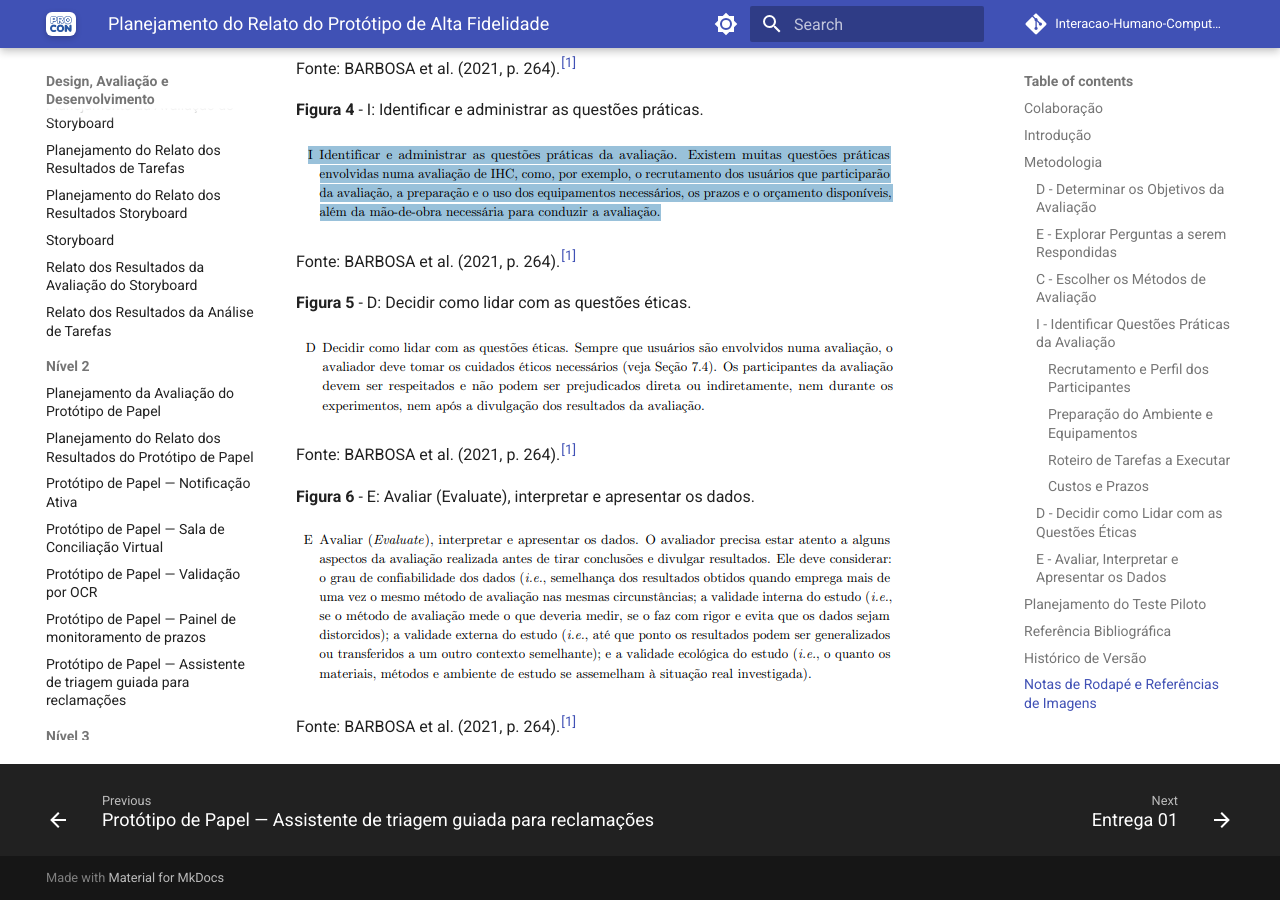
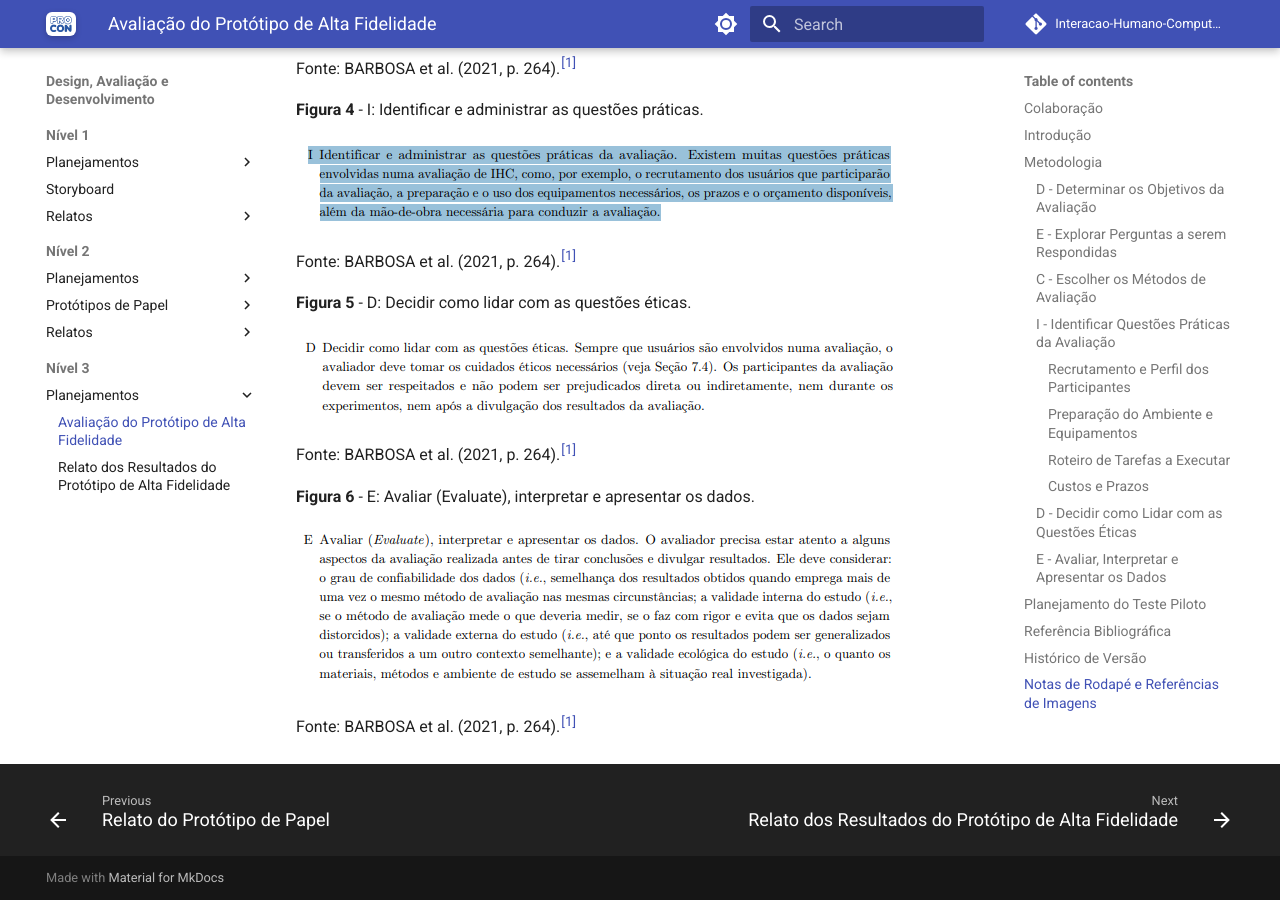
Before and after one commit to Interacao-Humano-Computador/2026.1-Grupo03, an MkDocs documentation site: the page built from docs/design-avaliacao/planejamento-relato-prototipo-alta-fidelidade.md, in a window 1280 px wide and 900 px high, scrolled down 5610 px. Built offline with MkDocs 1.6.1 and Material for MkDocs 9.7.7, drawn with Linux system fonts in a browser that asks for light colours; comment, search, counter and statistics services are not loaded; some of the changed text lies outside the part shown.

Commit message:
feat: add planning artifact for high-fidelity prototype results and update relevant documentation links

```diff
--- a/docs/design-avaliacao/planejamento-relato-prototipo-alta-fidelidade.md
+++ b/docs/design-avaliacao/planejamento-relato-prototipo-alta-fidelidade.md
@@ -1,7 +1,8 @@
 # Planejamento da Avaliação do Protótipo de Alta Fidelidade — Assistente de Triagem Guiada
 
 ## Colaboração
-Colaboração referente à Etapa 6 do projeto.
+Colaboração referente à [Etapa 6](../planejamento/cronograma-executado.md)
+
 
 | Autores | Contribuiu |
 |---|---|
--- a/mkdocs.yml
+++ b/mkdocs.yml
@@ -80,23 +80,31 @@
           - Guia de Estilo: analise-requisitos/guia-estilo.md
   - Design, Avaliação e Desenvolvimento:
       - Nível 1:
-          - Planejamento da Avaliação de Tarefas: design-avaliacao/planejamento-avaliacao-tarefas.md
-          - Planejamento da Avaliação do Storyboard: design-avaliacao/planejamento-avaliacao-storyboard.md
-          - Planejamento do Relato dos Resultados de Tarefas: design-avaliacao/planejamento-relato-tarefas.md
-          - Planejamento do Relato dos Resultados Storyboard: design-avaliacao/planejamento-relato-storyboard.md
+          - Planejamentos:
+              - Avaliação de Tarefas: design-avaliacao/planejamento-avaliacao-tarefas.md
+              - Avaliação do Storyboard: design-avaliacao/planejamento-avaliacao-storyboard.md
+              - Relato dos Resultados de Tarefas: design-avaliacao/planejamento-relato-tarefas.md
+              - Relato dos Resultados do Storyboard: design-avaliacao/planejamento-relato-storyboard.md
           - Storyboard: design-avaliacao/storyboard.md
-          - Relato dos Resultados da Avaliação do Storyboard: design-avaliacao/relato-resultados-storyboard.md
-          - Relato dos Resultados da Análise de Tarefas: design-avaliacao/relato-resultados-analise-tarefas.md
+          - Relatos:
+              - Relato do Storyboard: design-avaliacao/relato-resultados-storyboard.md
+              - Relato da Análise de Tarefas: design-avaliacao/relato-resultados-analise-tarefas.md
       - Nível 2:
-          - Planejamento da Avaliação do Protótipo de Papel: design-avaliacao/planejamento-avaliacao-pp.md
-          - Planejamento do Relato dos Resultados do Protótipo de Papel: design-avaliacao/planejamento-relato-resultados-pp.md
-          - Protótipo de Papel — Notificação Ativa: design-avaliacao/prototipo.md
-          - Protótipo de Papel — Sala de Conciliação Virtual: design-avaliacao/prototipo-conciliacao.md
-          - Protótipo de Papel — Validação por OCR: design-avaliacao/prototipo-ocr.md
-          - Protótipo de Papel — Painel de monitoramento de prazos: design-avaliacao/prototipo-prazos.md
-          - Protótipo de Papel — Assistente de triagem guiada para reclamações: design-avaliacao/prototipo-triagem.md
+          - Planejamentos:
+              - Avaliação do Protótipo de Papel: design-avaliacao/planejamento-avaliacao-pp.md
+              - Relato dos Resultados do Protótipo de Papel: design-avaliacao/planejamento-relato-resultados-pp.md
+          - Protótipos de Papel:
+              - Notificação Ativa: design-avaliacao/prototipo.md
+              - Sala de Conciliação Virtual: design-avaliacao/prototipo-conciliacao.md
+              - Validação por OCR: design-avaliacao/prototipo-ocr.md
+              - Painel de Monitoramento de Prazos: design-avaliacao/prototipo-prazos.md
+              - Assistente de Triagem Guiada: design-avaliacao/prototipo-triagem.md
+          - Relatos:
+              - Relato do Protótipo de Papel: design-avaliacao/relato-resultados-prototipo-papel.md
       - Nível 3:
-          - Planejamento do Relato do Protótipo de Alta Fidelidade: design-avaliacao/planejamento-relato-prototipo-alta-fidelidade.md
+          - Planejamentos:
+              - Avaliação do Protótipo de Alta Fidelidade: design-avaliacao/planejamento-relato-prototipo-alta-fidelidade.md
+              - Relato dos Resultados do Protótipo de Alta Fidelidade: design-avaliacao/planejamento-relato-resultados-paf.md
   - Inspeções (Verificação e Validação):
       - Nossas Entregas:
           - Entrega 01: inspecoes/entrega01.md
```
Also changed, not shown: docs/design-avaliacao/planejamento-relato-resultados-paf.md (added, +289 -0 lines).
